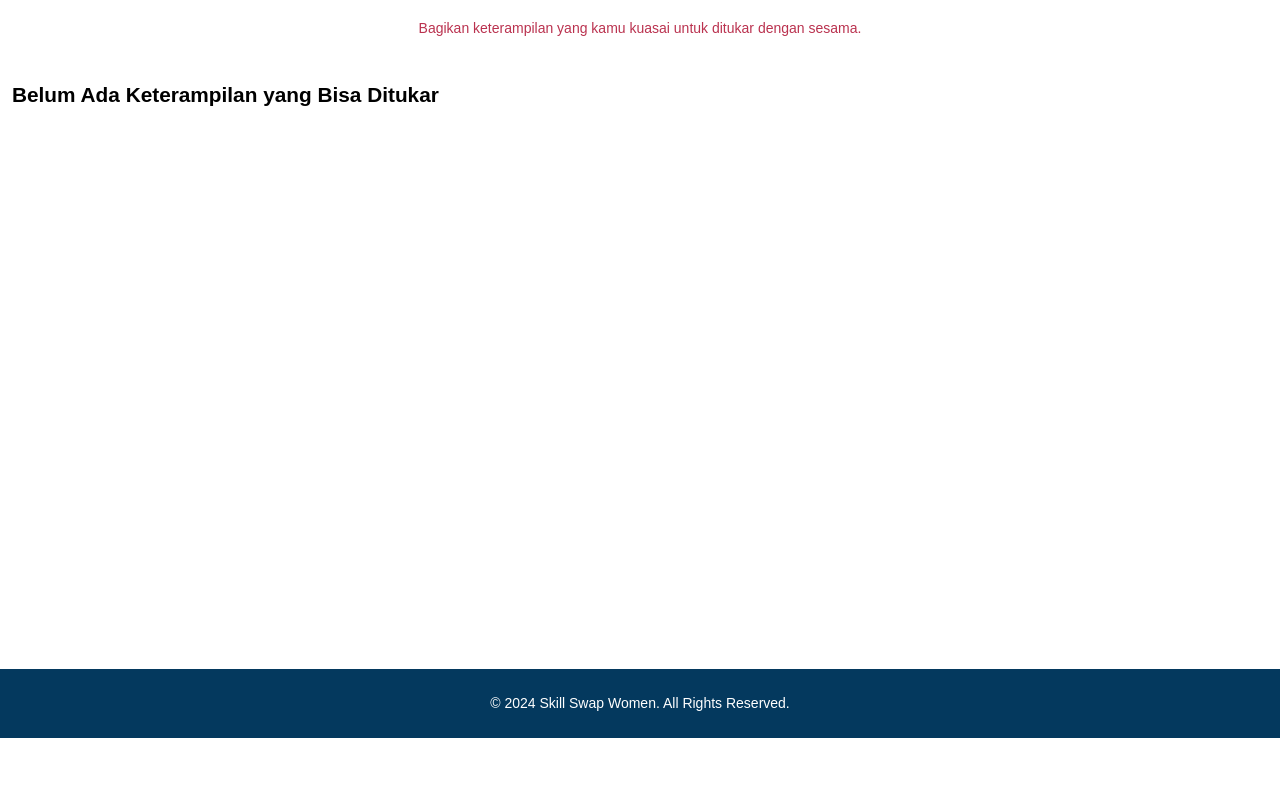
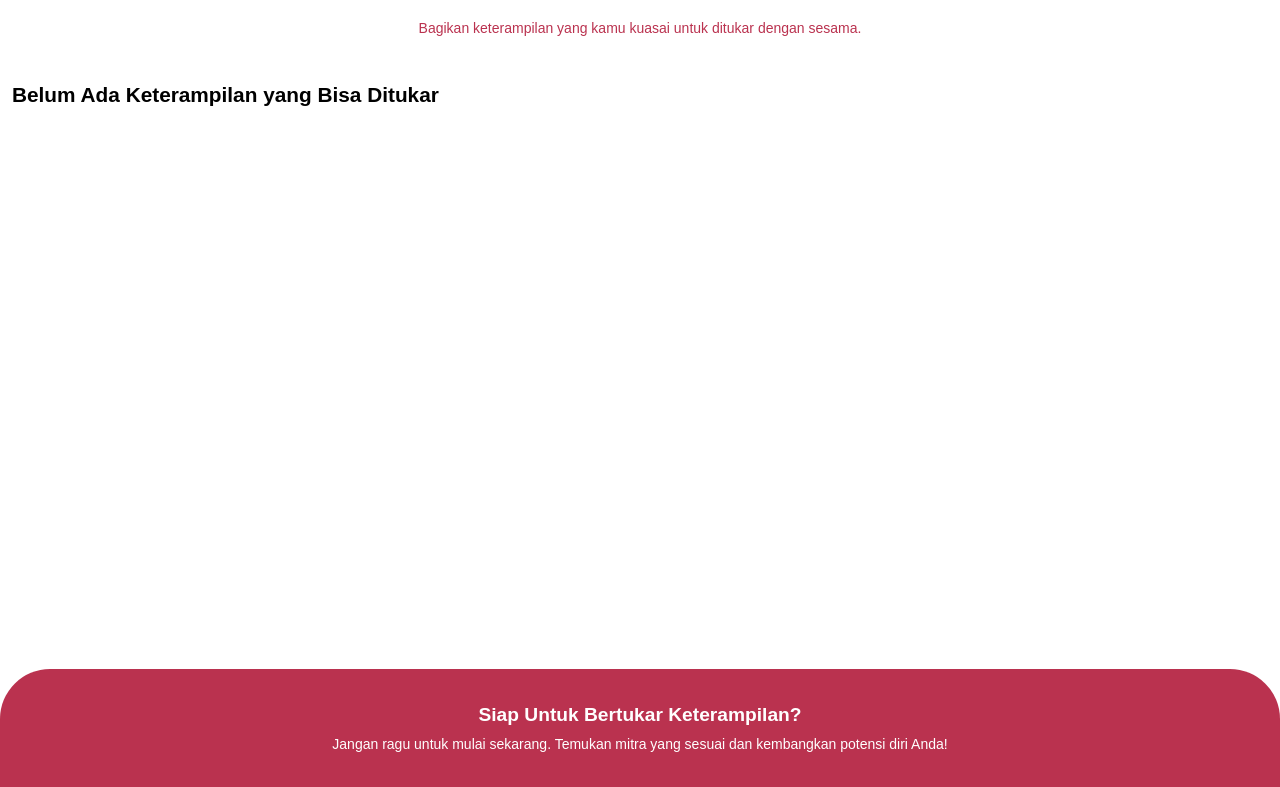
Before and after one commit to rnvitas/skillswap-woman, a React (Vite) app: page /skills in a window 1280 px wide. Shown: the part 484-1271 px from the top of the page. Before the commit the page ends 1222 px from the top, so only its background shows below. Built offline with nearby package versions, Linux system fonts and the light colour scheme.

Commit message:
new footer setelah login

```diff
--- /dev/null
+++ b/src/components/Parts/FooterUser.jsx
@@ -0,0 +1,13 @@
+function FooterUser (){
+    return(<>
+
+    <div className="wrapper w-full  mt-9 rounded-t-[50px] bg-[#BA324F] flex justify-center items-center">
+        <div className="flex container justify-center items-center flex-col px-3 py-8 gap-1">
+        <h6 className="text-white font-bold text-center text-[1.2rem]">Siap Untuk Bertukar Keterampilan?</h6>
+        <p className="text-white text-center">Jangan ragu untuk mulai sekarang. Temukan mitra yang sesuai dan kembangkan potensi diri Anda!</p>
+          </div>
+    </div>
+    </>)
+}
+
+export default FooterUser;
--- a/src/components/Parts/WrapperUser.jsx
+++ b/src/components/Parts/WrapperUser.jsx
@@ -1,12 +1,12 @@
 import { Outlet } from "react-router-dom"
 import NavUser from "./NavUser"
-import Footer from "./Footer"
+import FooterUser from "./FooterUser"
 function WrapperUser () {
     return(<>
     <NavUser />
 
     <Outlet/>
-    <Footer/>
+    <FooterUser/>
 
     </>)
 }
```
